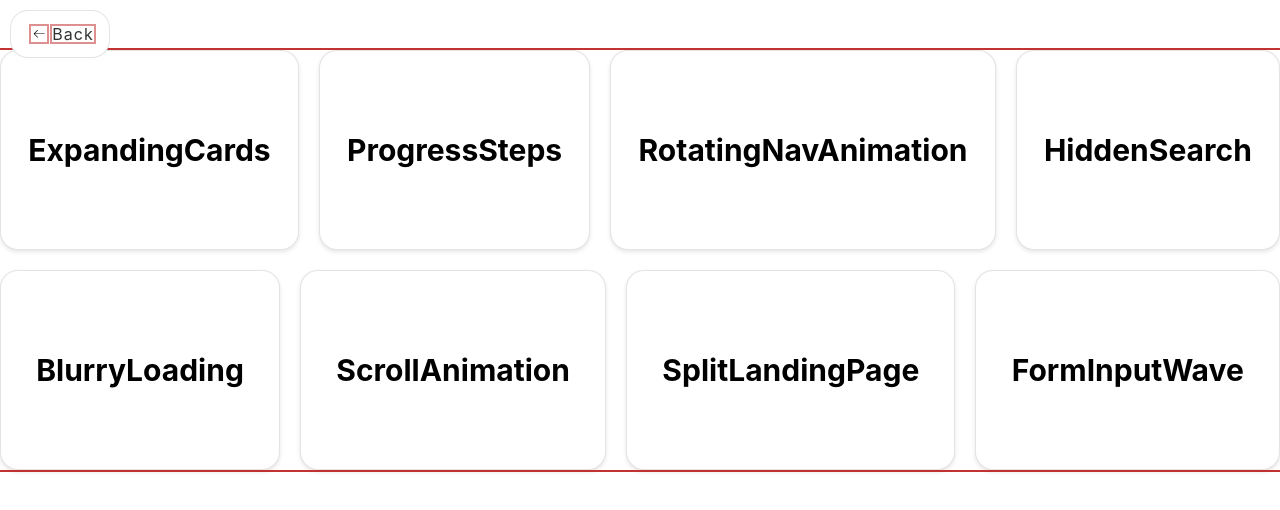
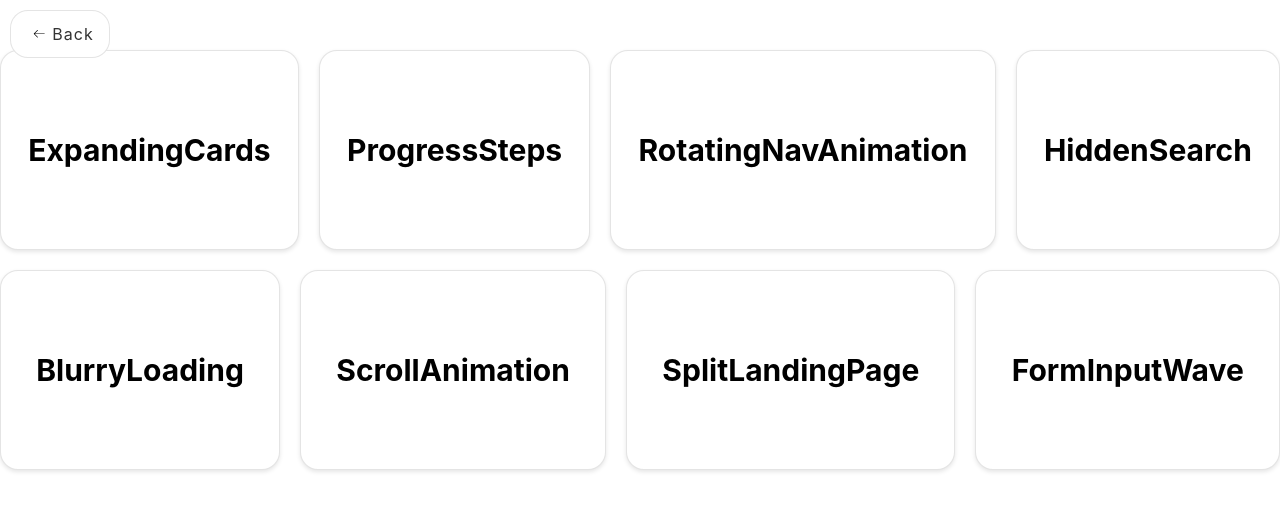
Before and after one commit to jorgehenrrique/50projects-react, a React (Vite) app: page / in a window 1280 px wide. Shown: the top 510 px of the page. Built offline with nearby package versions, Linux system fonts and the light colour scheme.

Commit message:
finalizado func do proj 01

```diff
--- a/src/styles/App.css
+++ b/src/styles/App.css
@@ -4,7 +4,7 @@ body {
   /* border: 4px solid rgb(0, 255, 132); */
 }
 * {
-  outline: 2px solid rgba(184, 13, 13, 0.462);
+  /* outline: 2px solid rgba(184, 13, 13, 0.462); */
 }
 #root {
   max-width: 1280px;
```
